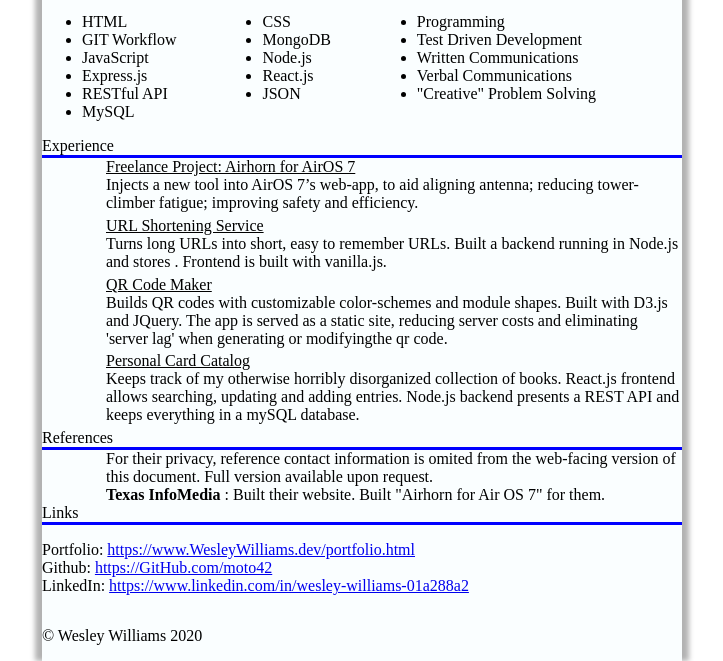
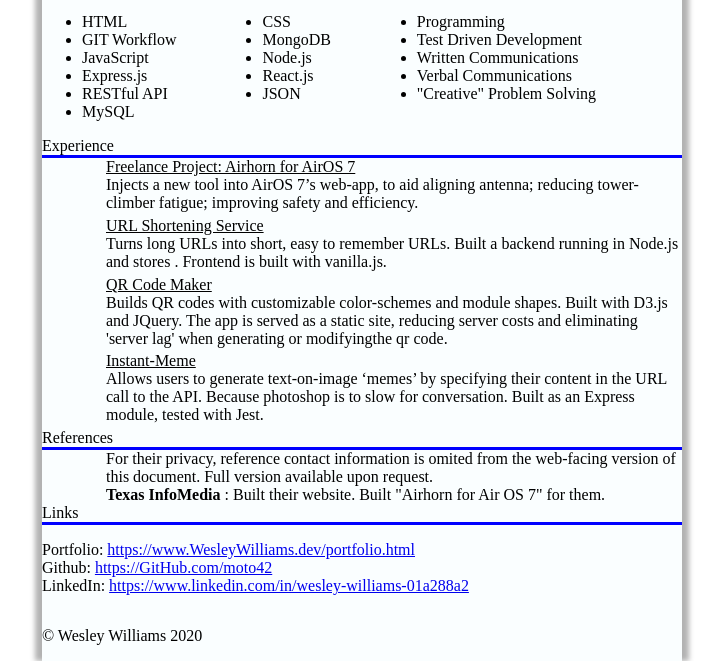
Before and after one commit to Moto42/Moto42.github.io, an Eleventy site: page _templates/resume.liquid in a window 1280 px wide. Shown: the part 242-903 px from the top of the page, without its empty margins (278-1001 px from the left). Built offline with nearby package versions, Linux system fonts and the light colour scheme; Eleventy itself is replaced by a stand-in of ours; files that its build step writes are made by us from their sources; a web font is replaced by a local one.

Commit message:
latest project added to experience

```diff
--- a/_templates/resume.liquid
+++ b/_templates/resume.liquid
@@ -80,6 +80,14 @@ you_are_here: "resume"
                     </div>
                 </div>
                 <div class="resume__experience">
+                    <div class="resume__experience__title">Instant-Meme</div>
+                    <div class="resume__experience__blurb">
+                        Allows users to generate text-on-image ‘memes’ by specifying their content in the
+                        URL call to the API. Because photoshop is to slow for conversation. Built as an
+                        Express module, tested with Jest.
+                    </div>
+                </div>
+                <div class="resume__experience hide">
                     <div class="resume__experience__title">Personal Card Catalog </div>
                     <div class="resume__experience__blurb">
                         Keeps track of my otherwise horribly disorganized collection of books.
```
Also changed, not shown: docs/resume.html (+8 -0 lines).
